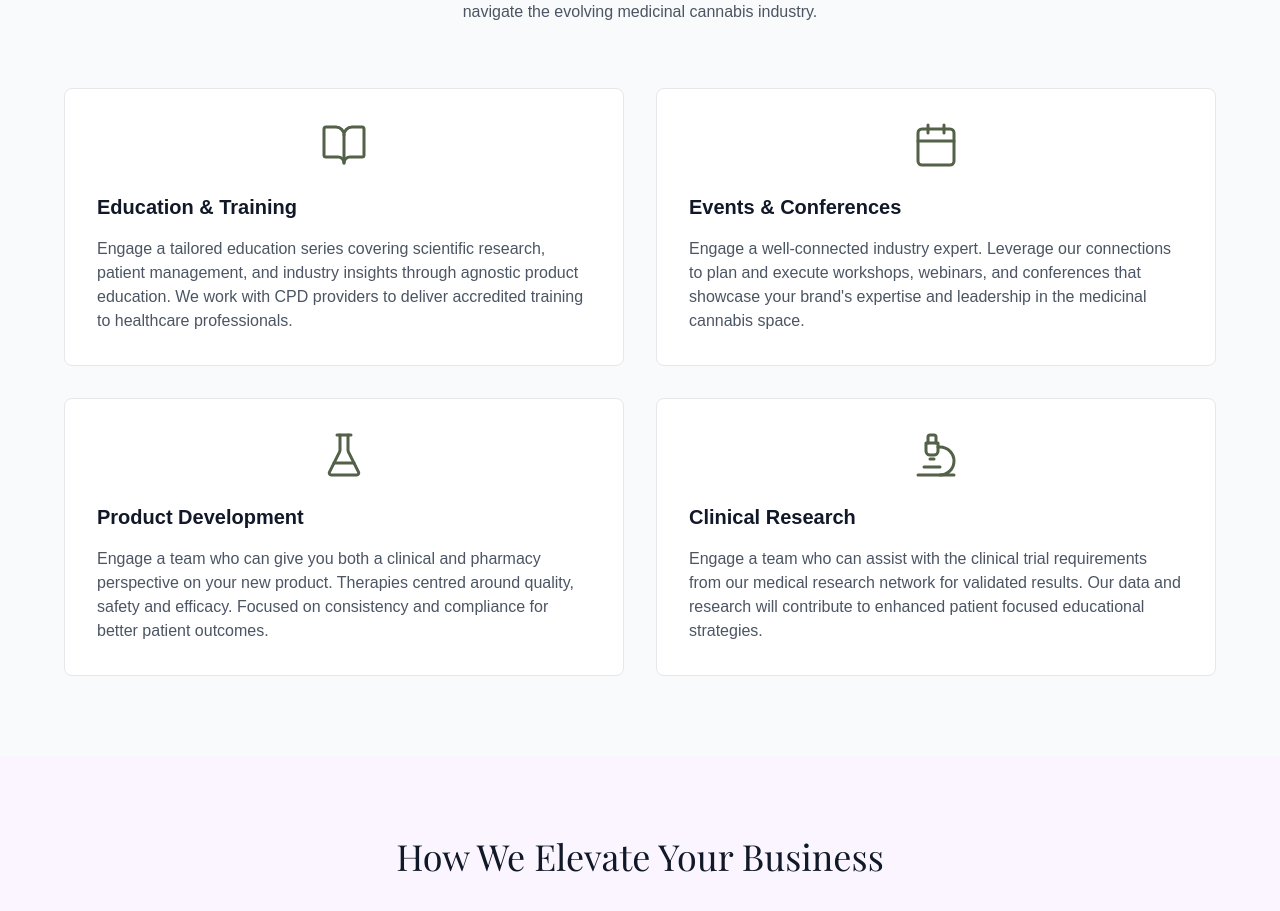
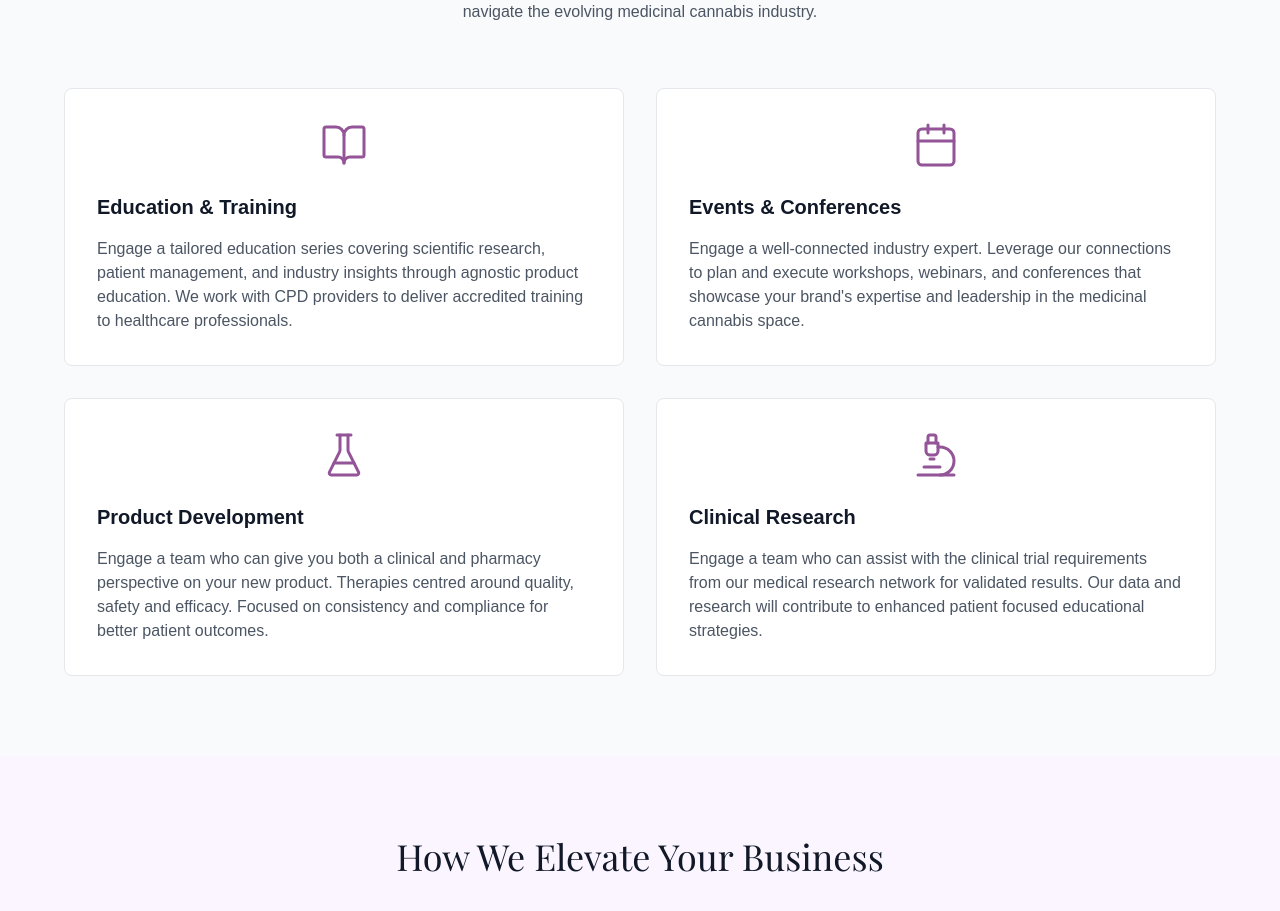
Before and after one commit to doylem/nativa-site, a Next.js app: page / in a window 1280 px wide. Shown: the part 960-1871 px from the top of the page. Built offline with nearby package versions, Linux system fonts and the light colour scheme; a web font is replaced by a local one.

Commit message:
Updated page.tsx

```diff
--- a/app/page.tsx
+++ b/app/page.tsx
@@ -53,7 +53,7 @@ export default function NativaLandingPage() {
           <div className="grid md:grid-cols-2 gap-8">
             <div className="bg-white p-8 rounded-lg border border-gray-200">
               <div className="mb-6 flex justify-center">
-                <BookOpen className="w-12 h-12 text-nativa-olive" strokeWidth={1.5} />
+                <BookOpen className="w-12 h-12 text-nativa-purple" strokeWidth={1.5} />
               </div>
               <h3 className="text-xl font-semibold mb-4 text-gray-900">
                 Education & Training
@@ -64,7 +64,7 @@ export default function NativaLandingPage() {
             </div>
             <div className="bg-white p-8 rounded-lg border border-gray-200">
               <div className="mb-6 flex justify-center">
-                <Calendar className="w-12 h-12 text-nativa-olive" strokeWidth={1.5} />
+                <Calendar className="w-12 h-12 text-nativa-purple" strokeWidth={1.5} />
               </div>
               <h3 className="text-xl font-semibold mb-4 text-gray-900">
                 Events & Conferences
@@ -75,7 +75,7 @@ export default function NativaLandingPage() {
             </div>
             <div className="bg-white p-8 rounded-lg border border-gray-200">
               <div className="mb-6 flex justify-center">
-                <FlaskConical className="w-12 h-12 text-nativa-olive" strokeWidth={1.5} />
+                <FlaskConical className="w-12 h-12 text-nativa-purple" strokeWidth={1.5} />
               </div>
               <h3 className="text-xl font-semibold mb-4 text-gray-900">
                 Product Development
@@ -86,7 +86,7 @@ export default function NativaLandingPage() {
             </div>
             <div className="bg-white p-8 rounded-lg border border-gray-200">
               <div className="mb-6 flex justify-center">
-                <Microscope className="w-12 h-12 text-nativa-olive" strokeWidth={1.5} />
+                <Microscope className="w-12 h-12 text-nativa-purple" strokeWidth={1.5} />
               </div>
               <h3 className="text-xl font-semibold mb-4 text-gray-900">
                 Clinical Research
```
